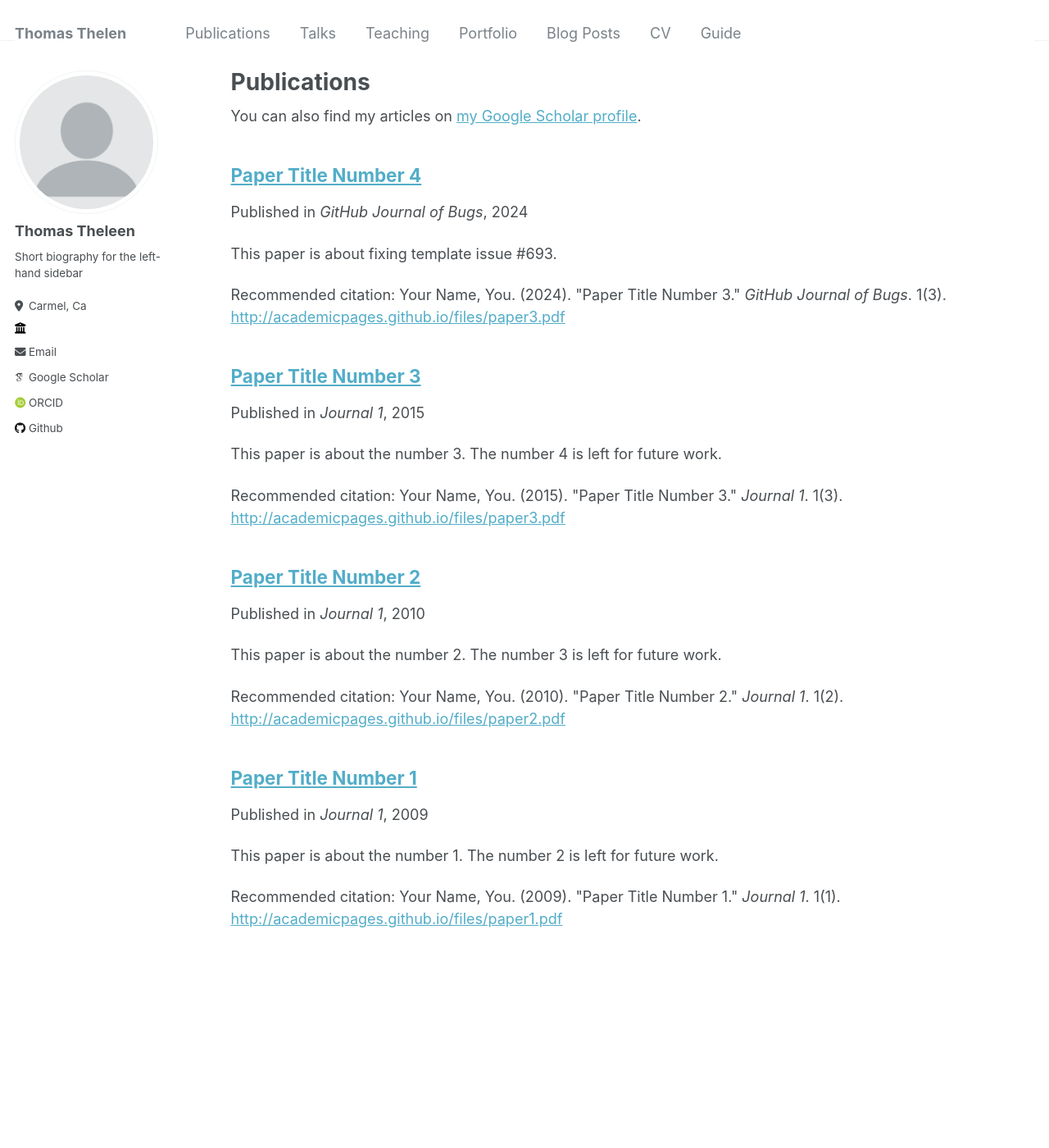
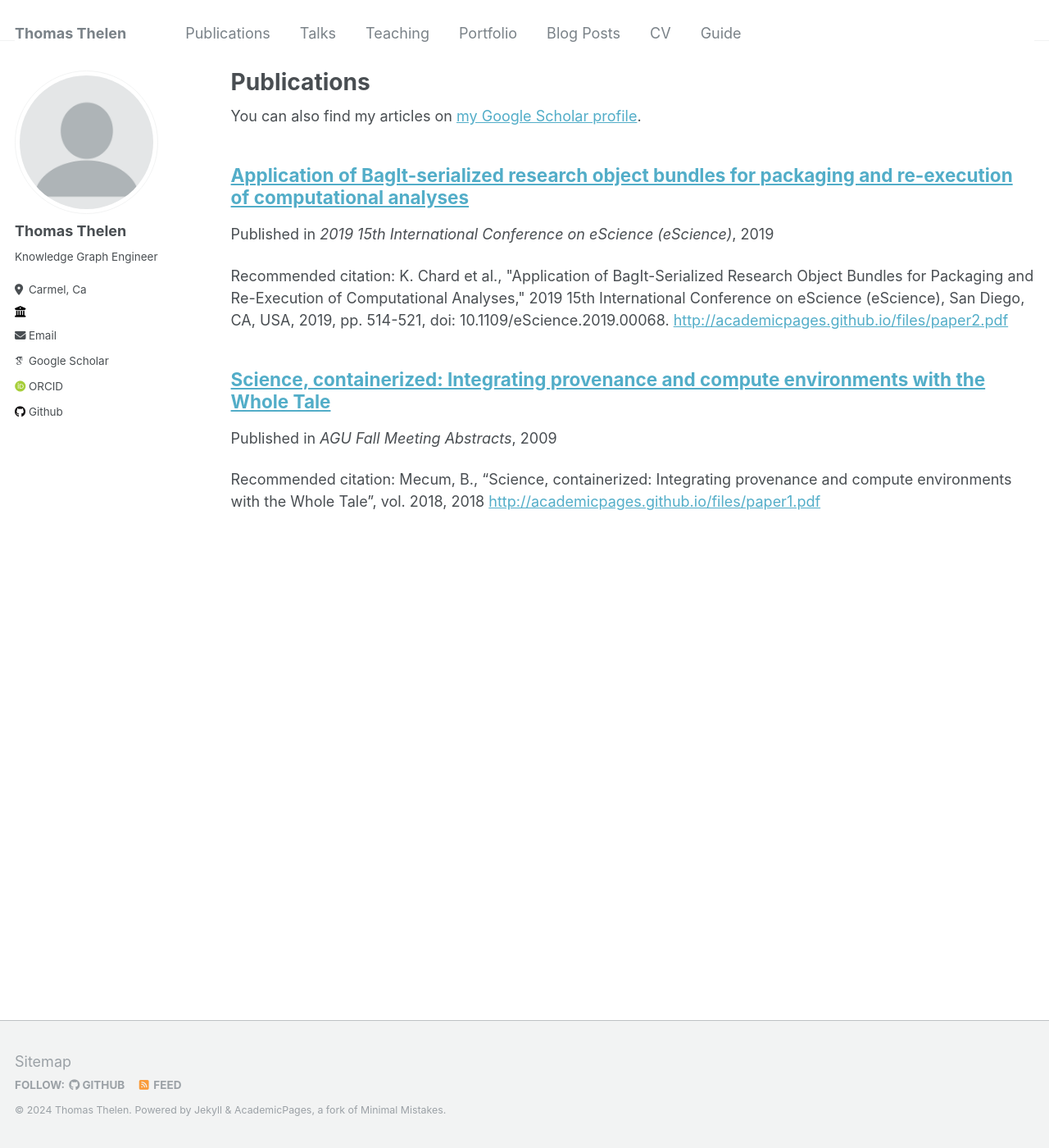
Before and after one commit to ThomasThelen/thomasthelen.github.io, a Jekyll site: the page built from _pages/publications.md, in a window 1280 px wide and 1400 px high. Shown: the whole window at 82% size. Built offline with Jekyll 4.4.1, drawn with Linux system fonts in a browser that asks for light colours; some web fonts are replaced.

Commit message:
Add two publications

```diff
--- a/_config.yml
+++ b/_config.yml
@@ -22,9 +22,9 @@
 author:
   # Biographic information
   avatar           : "profile.png"
-  name             : "Thomas Theleen"
+  name             : "Thomas Thelen"
   pronouns         : # example: "she/her"
-  bio              : "Short biography for the left-hand sidebar"
+  bio              : "Knowledge Graph Engineer"
   location         : "Carmel, Ca"
   employer         : ""
   uri              : # URL
--- /dev/null
+++ b/_publications/1.md
@@ -0,0 +1,10 @@
+---
+title: "Science, containerized: Integrating provenance and compute environments with the Whole Tale"
+collection: publications
+permalink: /publication/1
+excerpt: ''
+date: 2009-10-01
+venue: 'AGU Fall Meeting Abstracts'
+paperurl: 'http://academicpages.github.io/files/paper1.pdf'
+citation: 'Mecum, B., “Science, containerized: Integrating provenance and compute environments with the Whole Tale”, vol. 2018, 2018'
+---
--- /dev/null
+++ b/_publications/2.md
@@ -0,0 +1,10 @@
+---
+title: "Application of BagIt-serialized research object bundles for packaging and re-execution of computational analyses"
+collection: publications
+permalink: /publication/2
+excerpt: ''
+date: 2019-9-24
+venue: '2019 15th International Conference on eScience (eScience)'
+paperurl: 'http://academicpages.github.io/files/paper2.pdf'
+citation: 'K. Chard et al., "Application of BagIt-Serialized Research Object Bundles for Packaging and Re-Execution of Computational Analyses," 2019 15th International Conference on eScience (eScience), San Diego, CA, USA, 2019, pp. 514-521, doi: 10.1109/eScience.2019.00068.'
+---
--- a/_publications/2009-10-01-paper-title-number-1.md
+++ /dev/null
@@ -1,12 +0,0 @@
----
-title: "Paper Title Number 1"
-collection: publications
-permalink: /publication/2009-10-01-paper-title-number-1
-excerpt: 'This paper is about the number 1. The number 2 is left for future work.'
-date: 2009-10-01
-venue: 'Journal 1'
-paperurl: 'http://academicpages.github.io/files/paper1.pdf'
-citation: 'Your Name, You. (2009). &quot;Paper Title Number 1.&quot; <i>Journal 1</i>. 1(1).'
----
-
-The contents above will be part of a list of publications, if the user clicks the link for the publication than the contents of section will be rendered as a full page, allowing you to provide more information about the paper for the reader. When publications are displayed as a single page, the contents of the above "citation" field will automatically be included below this section in a smaller font.
--- a/_publications/2010-10-01-paper-title-number-2.md
+++ /dev/null
@@ -1,12 +0,0 @@
----
-title: "Paper Title Number 2"
-collection: publications
-permalink: /publication/2010-10-01-paper-title-number-2
-excerpt: 'This paper is about the number 2. The number 3 is left for future work.'
-date: 2010-10-01
-venue: 'Journal 1'
-paperurl: 'http://academicpages.github.io/files/paper2.pdf'
-citation: 'Your Name, You. (2010). &quot;Paper Title Number 2.&quot; <i>Journal 1</i>. 1(2).'
----
-
-The contents above will be part of a list of publications, if the user clicks the link for the publication than the contents of section will be rendered as a full page, allowing you to provide more information about the paper for the reader. When publications are displayed as a single page, the contents of the above "citation" field will automatically be included below this section in a smaller font.
--- a/_publications/2015-10-01-paper-title-number-3.md
+++ /dev/null
@@ -1,12 +0,0 @@
----
-title: "Paper Title Number 3"
-collection: publications
-permalink: /publication/2015-10-01-paper-title-number-3
-excerpt: 'This paper is about the number 3. The number 4 is left for future work.'
-date: 2015-10-01
-venue: 'Journal 1'
-paperurl: 'http://academicpages.github.io/files/paper3.pdf'
-citation: 'Your Name, You. (2015). &quot;Paper Title Number 3.&quot; <i>Journal 1</i>. 1(3).'
----
-
-The contents above will be part of a list of publications, if the user clicks the link for the publication than the contents of section will be rendered as a full page, allowing you to provide more information about the paper for the reader. When publications are displayed as a single page, the contents of the above "citation" field will automatically be included below this section in a smaller font.
--- a/_publications/2024-02-17-paper-title-number-4.md
+++ /dev/null
@@ -1,12 +0,0 @@
----
-title: "Paper Title Number 4"
-collection: publications
-permalink: /publication/2024-02-17-paper-title-number-4
-excerpt: 'This paper is about fixing template issue #693.'
-date: 2024-02-17
-venue: 'GitHub Journal of Bugs'
-paperurl: 'http://academicpages.github.io/files/paper3.pdf'
-citation: 'Your Name, You. (2024). &quot;Paper Title Number 3.&quot; <i>GitHub Journal of Bugs</i>. 1(3).'
----
-
-The contents above will be part of a list of publications, if the user clicks the link for the publication than the contents of section will be rendered as a full page, allowing you to provide more information about the paper for the reader. When publications are displayed as a single page, the contents of the above "citation" field will automatically be included below this section in a smaller font.
```
